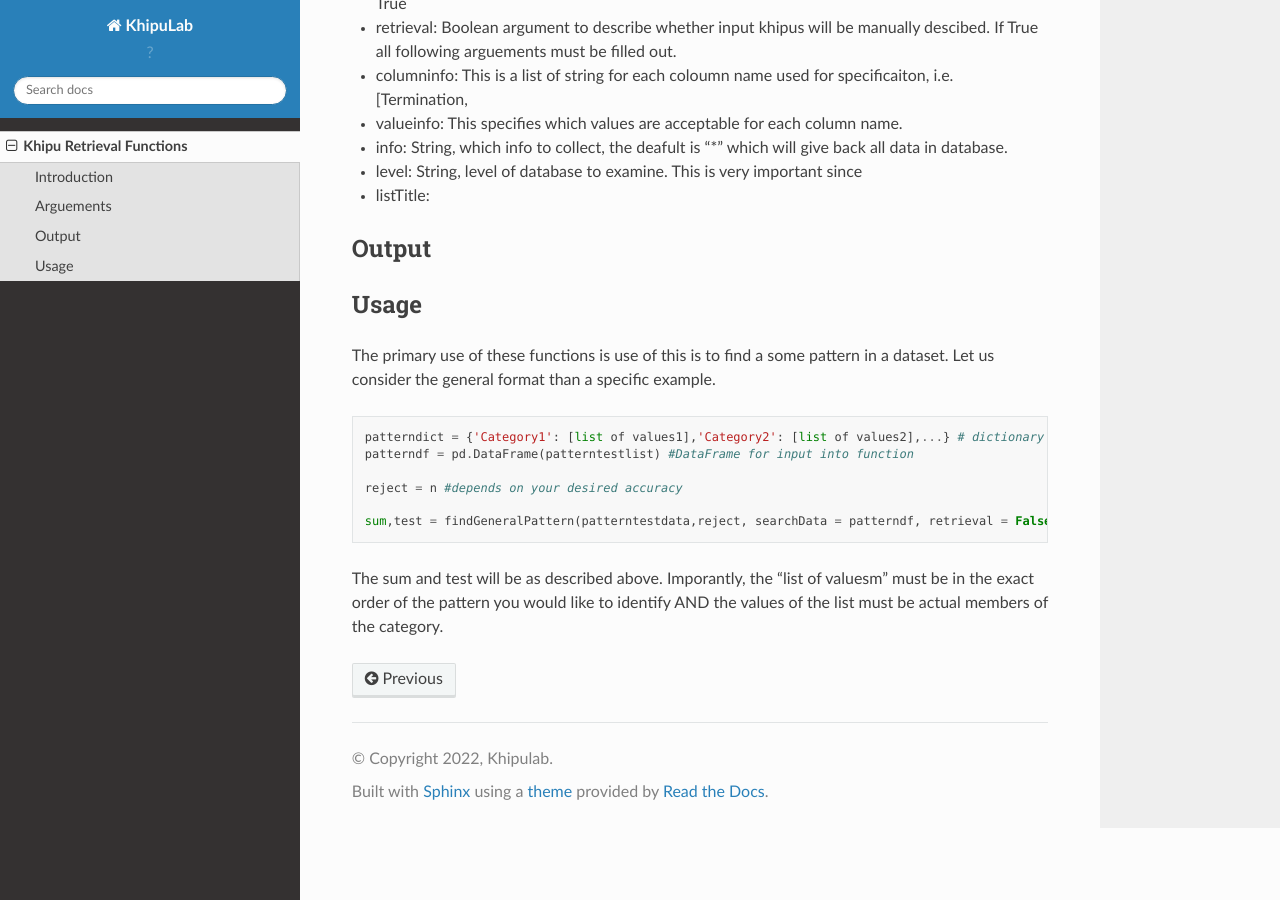
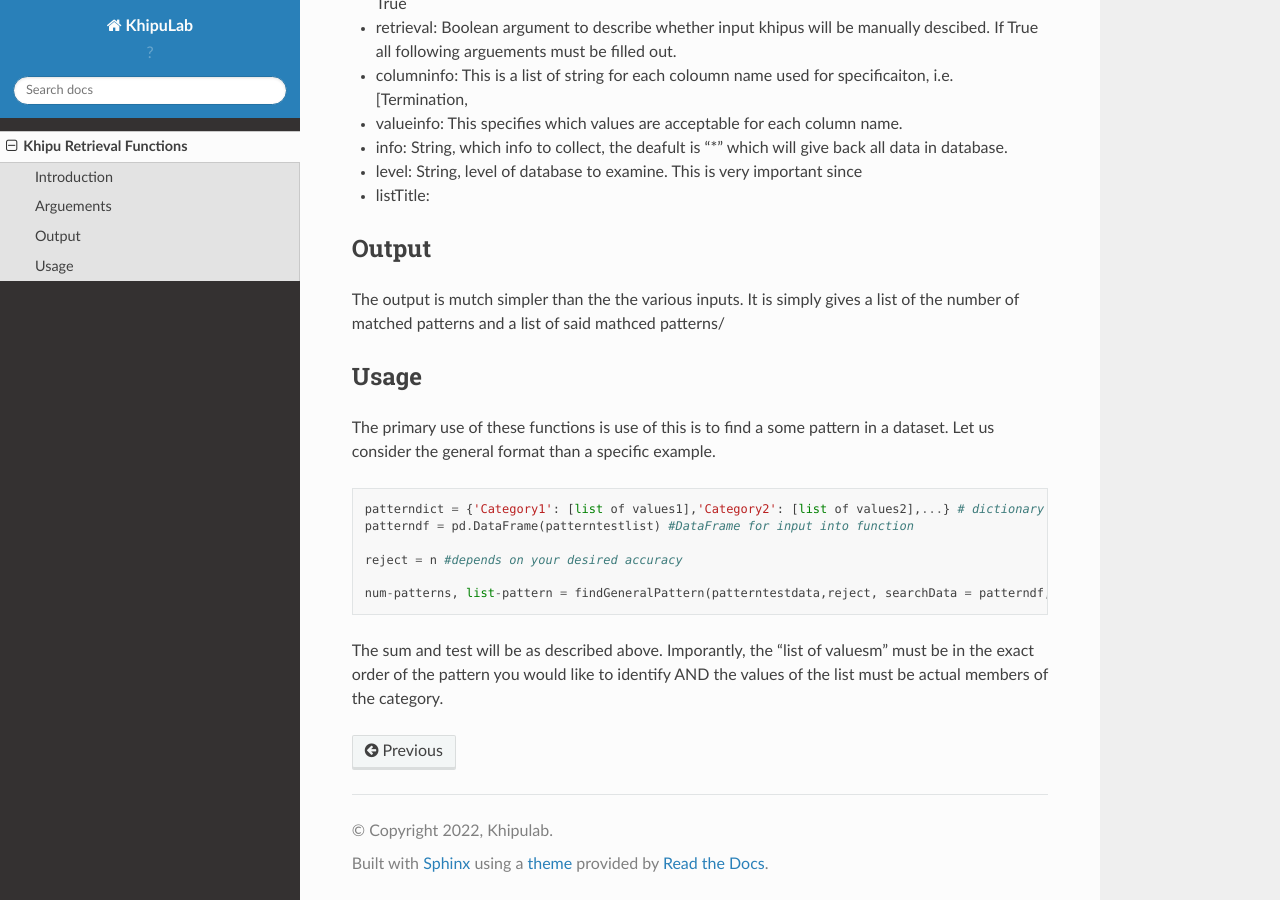
Before and after one commit to nyaga-kariuki/readthedocssample, a Sphinx documentation site: the page built from docs/source/retrievalfunctions.rst, in a window 1280 px wide and 900 px high, scrolled down 596 px. Built offline with Sphinx 7.4.7 and the Read the Docs theme 2.0.0, drawn with Linux system fonts in a browser that asks for light colours; pages that are not in the unit, such as notebooks, are missing from menus.

Commit message:
adding info on usage and output

```diff
--- a/docs/source/retrievalfunctions.rst
+++ b/docs/source/retrievalfunctions.rst
@@ -28,6 +28,8 @@ This is the function parameters
 Output
 ******
 
+The output is mutch simpler than the the various inputs. It is simply gives a list of the number of matched patterns and a list of said mathced patterns/
+
 Usage
 ******
 
@@ -38,7 +40,7 @@ The primary use of these functions is use of this is to find a some pattern in a
 
     reject = n #depends on your desired accuracy
 
-    sum,test = findGeneralPattern(patterntestdata,reject, searchData = patterndf, retrieval = False)
+    num-patterns, list-pattern = findGeneralPattern(patterntestdata,reject, searchData = patterndf, retrieval = False)
 
 
 The sum and test will be as described above. Imporantly, the "list of valuesm" must be in the exact order of the pattern you would like to identify AND the  values of the list must be actual members of the category.
```
